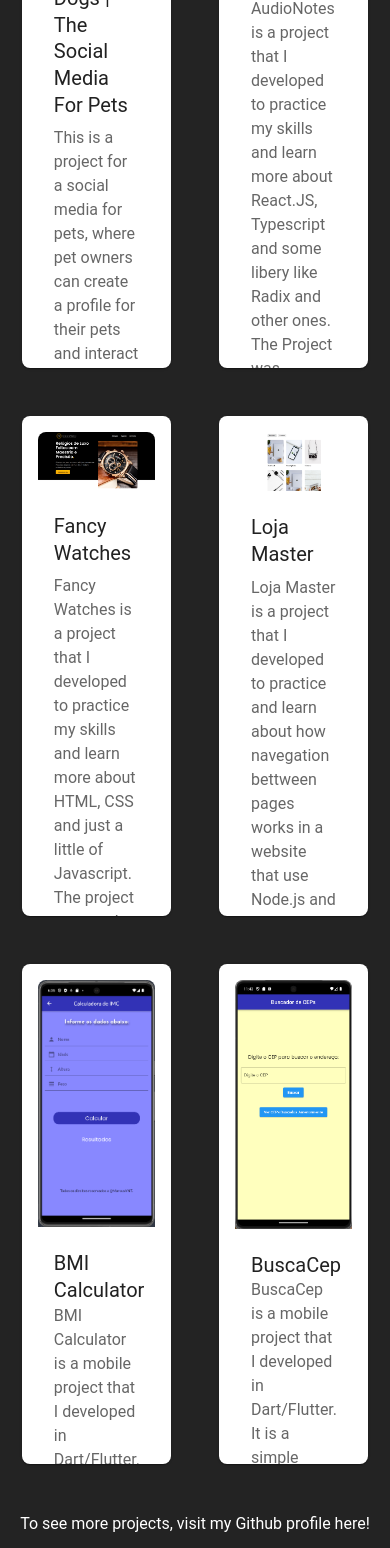
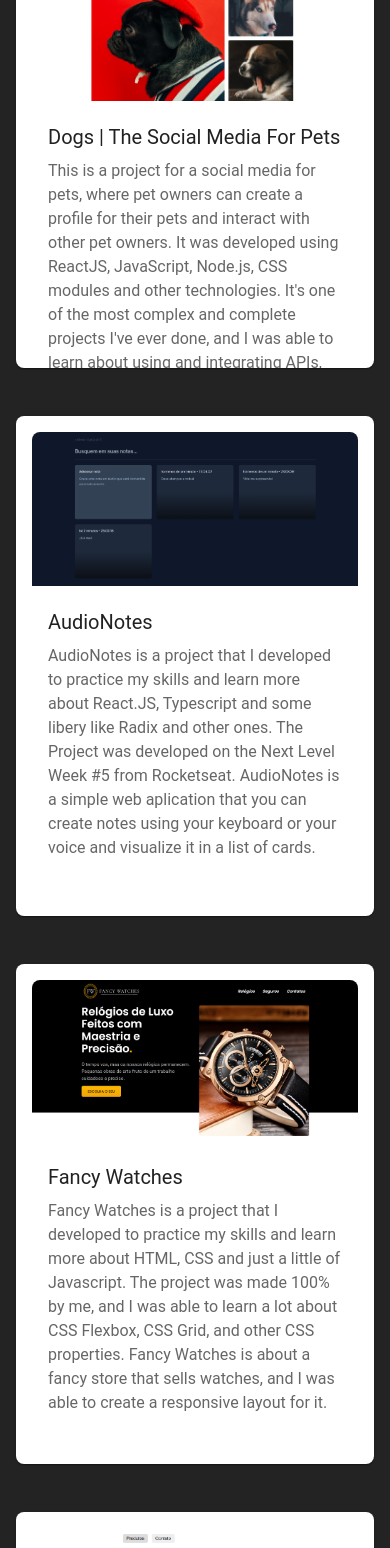
Before and after one commit to MarcusVNT/my-portfolio, a React (Vite) app: page / in a window 390 px wide. Shown: the part 3203-4751 px from the top of the page. Built offline with nearby package versions, Linux system fonts and the light colour scheme; a web font is replaced by a local one.

Commit message:
style: Responsive adjustment on the Project section.

```diff
--- a/src/pages/Home/sections/Projects/Cards.tsx
+++ b/src/pages/Home/sections/Projects/Cards.tsx
@@ -25,7 +25,7 @@ export default function Cards() {
   });
   return (
     <Grid container gap="48px" justifyContent="center">
-      <Grid item xs={5}>
+      <Grid item sm={5}>
         <Card
           sx={{
             borderRadius: "8px",
@@ -63,7 +63,7 @@ export default function Cards() {
           </CardContent>
         </Card>
       </Grid>
-      <Grid item xs={5}>
+      <Grid item sm={5}>
         <Card
           sx={{
             borderRadius: "8px",
@@ -97,7 +97,7 @@ export default function Cards() {
           </CardContent>
         </Card>
       </Grid>
-      <Grid item xs={5}>
+      <Grid item sm={5}>
         <Card
           sx={{
             borderRadius: "8px",
@@ -131,7 +131,7 @@ export default function Cards() {
           </CardContent>
         </Card>
       </Grid>
-      <Grid item xs={5}>
+      <Grid item sm={5}>
         <Card
           sx={{
             borderRadius: "8px",
@@ -166,7 +166,7 @@ export default function Cards() {
           </CardContent>
         </Card>
       </Grid>
-      <Grid item xs={5}>
+      <Grid item sm={5}>
         <Card
           sx={{
             borderRadius: "8px",
@@ -204,7 +204,7 @@ export default function Cards() {
           </CardContent>
         </Card>
       </Grid>
-      <Grid item xs={5}>
+      <Grid item sm={5}>
         <Card
           sx={{
             borderRadius: "8px",
@@ -248,8 +248,8 @@ export default function Cards() {
           textAlign="center"
           alignItems="center"
         >
-          To see more projects, visit my Github profile
-          <StyledLink href="https://github.com/MarcusVNT"> here!</StyledLink>
+          To see more projects, visit my Github profile{" "}
+          <StyledLink href="https://github.com/MarcusVNT">here!</StyledLink>
         </Typography>
       </Grid>
     </Grid>
```
